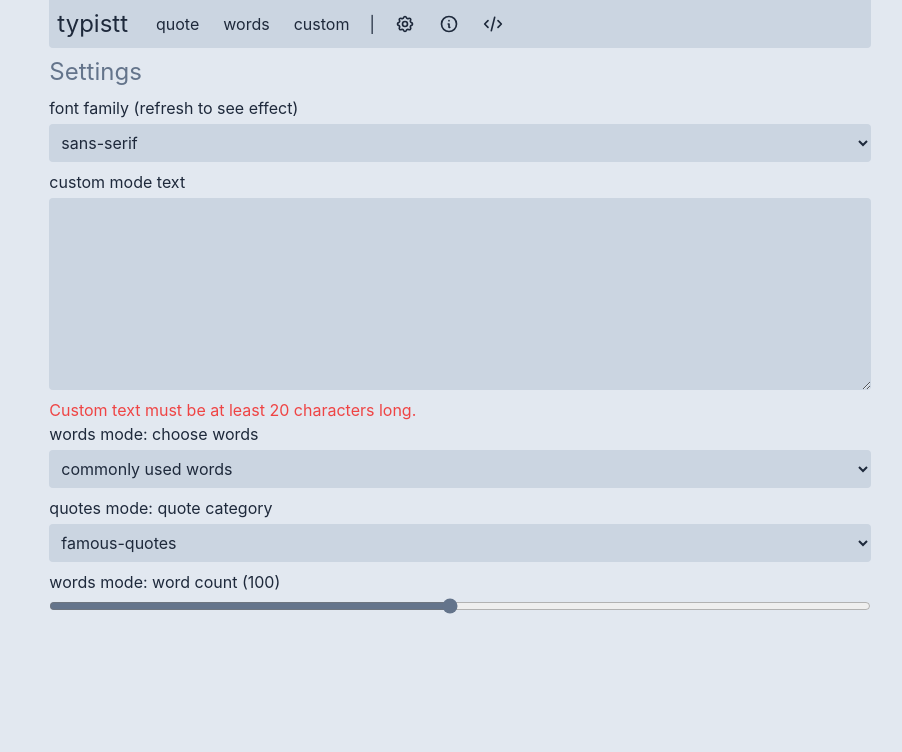
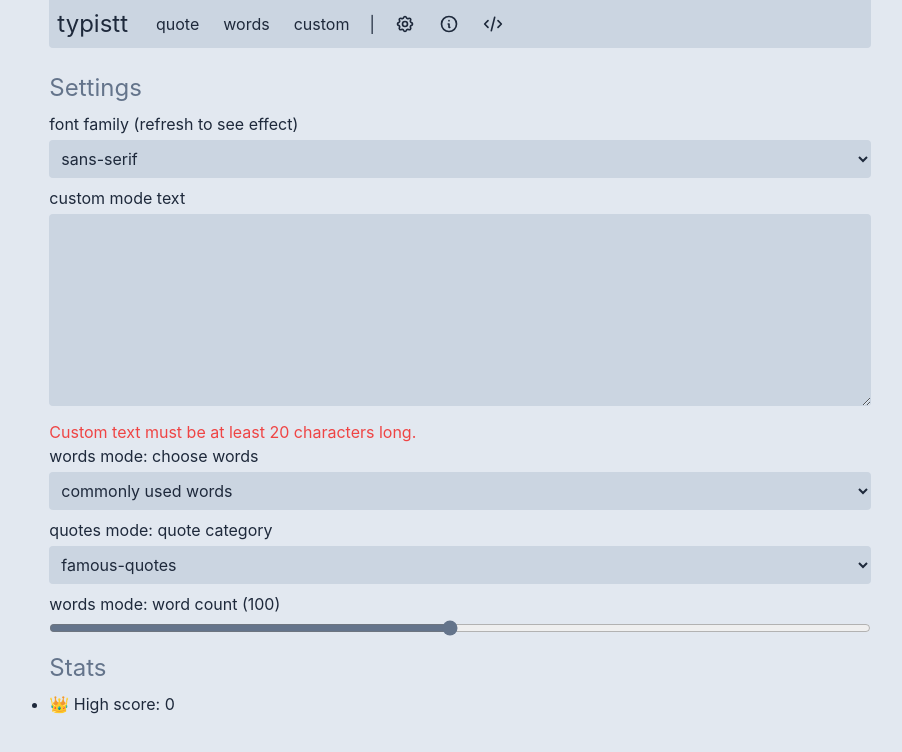
Before and after one commit to BasicPixel/typistt, a React (Create React App) app: page /settings in a window 1280 px wide. Shown: the top 752 px of the page, without its empty margins (180-1082 px from the left). Built offline with nearby package versions, Linux system fonts and the light colour scheme.

Commit message:
Save high score in localStorage and display it in settings

```diff
--- a/src/components/Settings.js
+++ b/src/components/Settings.js
@@ -15,15 +15,15 @@
     "quoteCategory",
     "famous-quotes"
   );
+  const [highScore, setHighScore] = useLocalStorage("highScore", 0);
 
   if (customText === "No custom text. add some in the settings.") {
     setCustomText("");
   }
 
   return (
-    <>
-      <h1 className="py-2 text-2xl text-slate-500">Settings</h1>
-
+    <section className="py-4">
+      <h1>Settings</h1>
       <label htmlFor="font">font family (refresh to see effect)</label>
       <select
         id="font"
@@ -35,7 +35,6 @@
         <option value="sans">sans-serif</option>
         <option value="serif">serif</option>
       </select>
-
       <label htmlFor="custom-text">custom mode text</label>
       <textarea
         id="custom-text"
@@ -52,7 +51,6 @@
           Custom text must be at least {CUSTOM_TEXT_MIN_LENGTH} characters long.
         </div>
       )}
-
       <label htmlFor="words-mode">words mode: choose words</label>
       <select
         id="words-mode"
@@ -63,7 +61,6 @@
         <option value="common">commonly used words</option>
         <option value="random">randomly</option>
       </select>
-
       <label htmlFor="quote-category">quotes mode: quote category</label>
       <select
         id="quote-category"
@@ -76,12 +73,11 @@
         <option value="nature">nature</option>
         <option value="technology">technology</option>
       </select>
-
       <label htmlFor="words-count">words mode: word count ({wordsCount})</label>
       <input
         type="range"
         id="words-count"
-        className="mt-1 mb-2 accent-slate-500"
+        className="block w-full mt-1 mb-2 accent-slate-500"
         value={wordsCount}
         onChange={(e) => {
           setWordsCount(e.target.value);
@@ -89,7 +85,12 @@
         min={5}
         max={200}
       />
-    </>
+
+      <h1>Stats</h1>
+      <ul className="list-disc">
+        <li>👑 High score: {highScore}</li>
+      </ul>
+    </section>
   );
 };
 
--- a/src/components/Test.js
+++ b/src/components/Test.js
@@ -1,7 +1,10 @@
 import { useEffect, useState, useRef } from "react";
+import { useLocalStorage } from "../hooks/useLocalStorage";
 import getWords from "../words";
 
 const Test = ({ text, setCommonWords, count, mode }) => {
+  const [highScore, setHighScore] = useLocalStorage("highScore", 0);
+
   const testDiv = useRef(null);
 
   const [cursorPos, setCursorPos] = useState(0);
@@ -14,6 +17,7 @@
     wpm: 0,
     cpm: 0,
     accuracy: 0,
+    isHighScore: false,
   });
   const [showStats, setShowStats] = useState(false);
 
@@ -49,14 +53,18 @@
 
     const accuracy = Math.round((100 * correctCount) / numberOfChars);
 
+    const wpm = Math.round((numberOfWords / seconds) * 60);
+
     setStats({
       time: `${seconds}s`,
-      wpm: Math.round((numberOfWords / seconds) * 60),
+      wpm: wpm,
       cpm: Math.round((numberOfChars / seconds) * 60),
       accuracy: `${accuracy}%`,
+      isHighScore: wpm > highScore,
     });
 
     setShowStats(true);
+    setHighScore(wpm > highScore ? wpm : highScore);
   };
 
   const restart = ({ reshuffle = false } = {}) => {
@@ -120,7 +128,7 @@
           className="text-slate-500 flex justify-between mb-4 select-none min-w-[20em]"
         >
           <div>
-            wpm:{" "}
+            wpm: {stats.isHighScore && <span>👑</span>}
             <span className="dark:text-slate-300 text-slate-700">
               {stats.wpm}
             </span>
```
Also changed, not shown: 1 other file (tests, documents, lock files or other folders).
